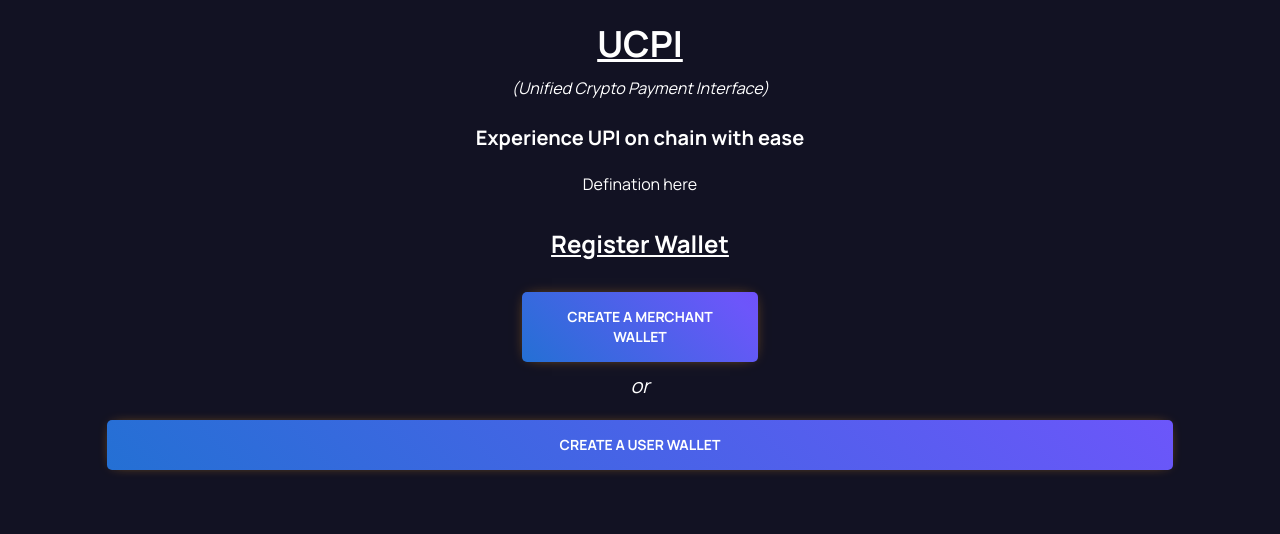
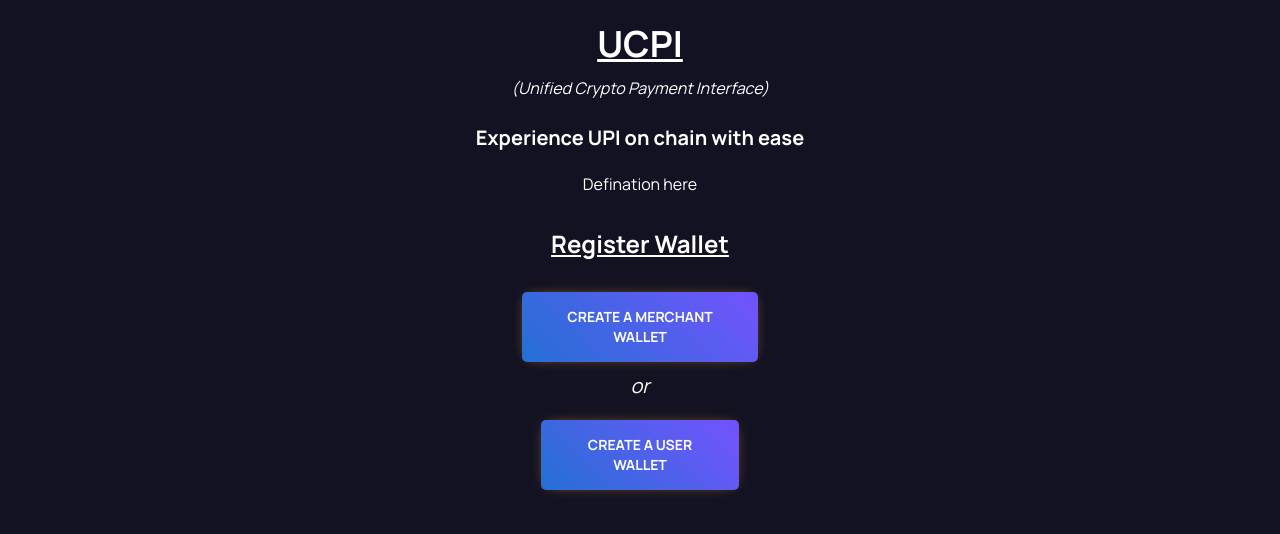
Before and after one commit to Dhruv-2003/SwiftUPI, a Next.js app in the folder frontend/: page / in a window 1280 px wide. Shown: the top 534 px of the page. Built offline with nearby package versions, Linux system fonts and the light colour scheme; what @rainbow-me/rainbowkit, wagmi would draw is missing.

Commit message:
add upage

```diff
--- a/frontend/pages/index.js
+++ b/frontend/pages/index.js
@@ -42,9 +42,11 @@ export default function Home() {
             </button>
           </Link>
           <span className="italic text-md font-normal">or</span>
-          <button className={`  text-sm mt-0 ${styles.btn}`}>
-            Create a User Wallet
-          </button>
+          <Link href="/uregister" passHref>
+            <button className={`  text-sm mt-0 ${styles.btn}`}>
+              Create a User Wallet
+            </button>
+          </Link>
         </div>
       </div>
     </div>
```
